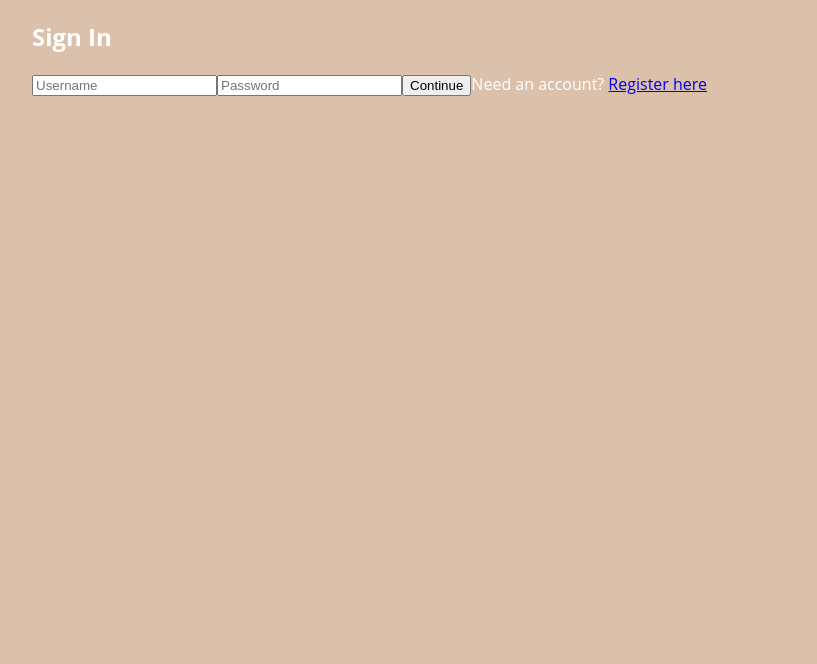
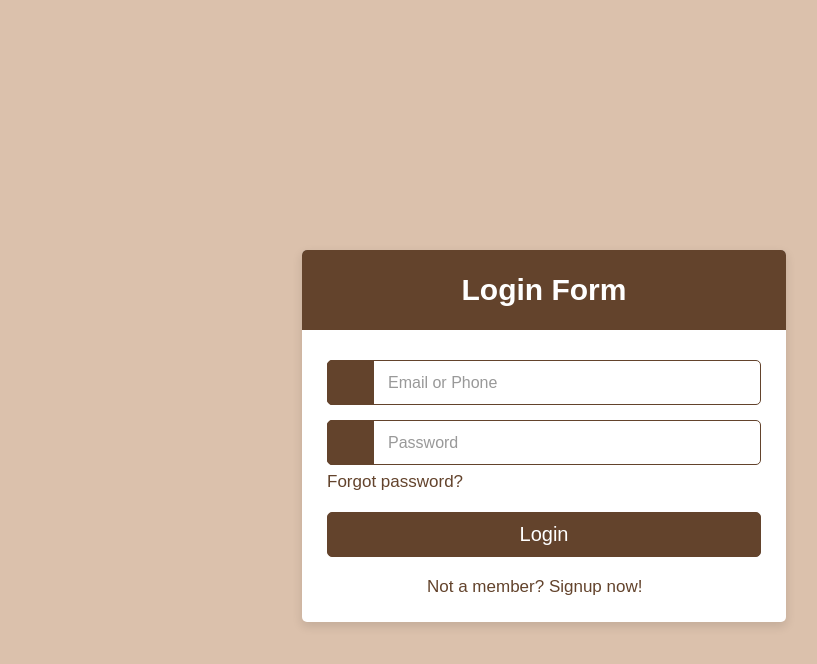
Before and after one commit to libioco/caffeine-tracker, a React (Vite) app in the folder frontend/: page /login in a window 1280 px wide. Shown: the top 664 px of the page, without its empty margins (96-913 px from the left). Built offline with nearby package versions, Linux system fonts and the light colour scheme.

Commit message:
Fix login css

```diff
--- a/frontend/src/pages/Login.jsx
+++ b/frontend/src/pages/Login.jsx
@@ -1,5 +1,7 @@
 import React, { useState } from "react";
 import { Link } from "react-router-dom";
+
+import "./css/login.css";
 
 const Login = () => {
 	var loginUser;
@@ -41,36 +43,27 @@
 	};
 
 	return (
-		<div className="login">
-			<div className="container">
-				<h2>Sign In</h2>
-				<form className="form">
-					<input
-						required
-						id="loginUser"
-						type="text"
-						placeholder="Username"
-						ref={(c) => (loginUser = c)}
-					/>
-					<input
-						required
-						id="loginPass"
-						type="password"
-						placeholder="Password"
-						ref={(c) => (loginPass = c)}
-					/>
 
-					<button type="button" id="loginButton" className="buttons" onClick={doLogin}>
-						Continue
-					</button>
-					<span id="loginResult">{message}</span>
-
-					<span className="register-span">
-						Need an account? <Link to="/register">Register here</Link>
-					</span>
-				</form>
-			</div>
-		</div>
+		<div class="login-container">
+      <div class="wrapper">
+        <div class="title"><span>Login Form</span></div>
+        <form action="#">
+          <div class="row">
+            <i class="fas fa-user"></i>
+            <input type="text" placeholder="Email or Phone" required/>
+          </div>
+          <div class="row">
+            <i class="fas fa-lock"></i>
+            <input type="password" placeholder="Password" required/>
+          </div>
+          <div class="pass"><a href="#">Forgot password?</a></div>
+          <div class="row button">
+            <input type="submit" value="Login"/>
+          </div>
+          <div class="signup-link">Not a member? <a href="#">Signup now!</a></div>
+        </form>
+      </div>
+    </div>
 	);
 };
 
--- /dev/null
+++ b/frontend/src/pages/css/login.css
@@ -0,0 +1,111 @@
+.login-container *{
+  margin: 0;
+  padding: 0;
+  box-sizing: border-box;
+  font-family: 'Poppins',sans-serif;
+}
+
+.login-container body{
+  background: #63432C;
+  overflow: hidden;
+}
+
+.login-container{
+  max-width: 500px;
+  padding: 0 20px;
+  margin: 250px;
+}
+.wrapper{
+  width: 100%;
+  background: #fff;
+  border-radius: 5px;
+  box-shadow: 0px 4px 10px 1px rgba(0,0,0,0.1);
+}
+.wrapper .title{
+  height: 80px;
+  background: #63432C;
+  border-radius: 5px 5px 0 0;
+  color: #fff;
+  font-size: 30px;
+  font-weight: 600;
+  display: flex;
+  align-items: center;
+  justify-content: center;
+}
+.wrapper form{
+  padding: 30px 25px 25px 25px;
+}
+.wrapper form .row{
+  height: 45px;
+  margin-bottom: 15px;
+  position: relative;
+}
+.wrapper form .row input{
+  height: 100%;
+  width: 100%;
+  outline: none;
+  padding-left: 60px;
+  border-radius: 5px;
+  border: 1px solid #63432C;
+  font-size: 16px;
+  transition: all 0.3s ease;
+}
+form .row input:focus{
+  border-color: #63432C;
+  box-shadow: inset 0px 0px 2px 2px rgba(26,188,156,0.25);
+}
+form .row input::placeholder{
+  color: #999;
+}
+.wrapper form .row i{
+  position: absolute;
+  width: 47px;
+  height: 100%;
+  color: #fff;
+  font-size: 18px;
+  background: #63432C;
+  border: 1px solid #63432C;
+  border-radius: 5px 0 0 5px;
+  display: flex;
+  align-items: center;
+  justify-content: center;
+}
+.wrapper form .pass{
+  margin: -8px 0 20px 0;
+}
+.wrapper form .pass a{
+  color: #63432C;
+  font-size: 17px;
+  text-decoration: none;
+}
+.wrapper form .pass a:hover{
+  text-decoration: underline;
+}
+.wrapper form .button input{
+  color: #fff;
+  font-size: 20px;
+  font-weight: 500;
+  margin-left: auto;
+  margin-right: auto;
+  padding-left: 0px;
+  background: #63432C;
+  border: 1px solid #63432C;
+  cursor: pointer;
+}
+form .button input:hover{
+  background: #63432C;
+}
+.wrapper form .signup-link{
+    color: #63432C;
+  text-align: justify;
+  margin-left: 100px;
+  margin-top: 20px;
+  font-size: 17px;
+}
+.wrapper form .signup-link a{
+  color: #63432C;
+  text-decoration: none;
+}
+form .signup-link a:hover{
+  text-decoration: underline;
+}
```
